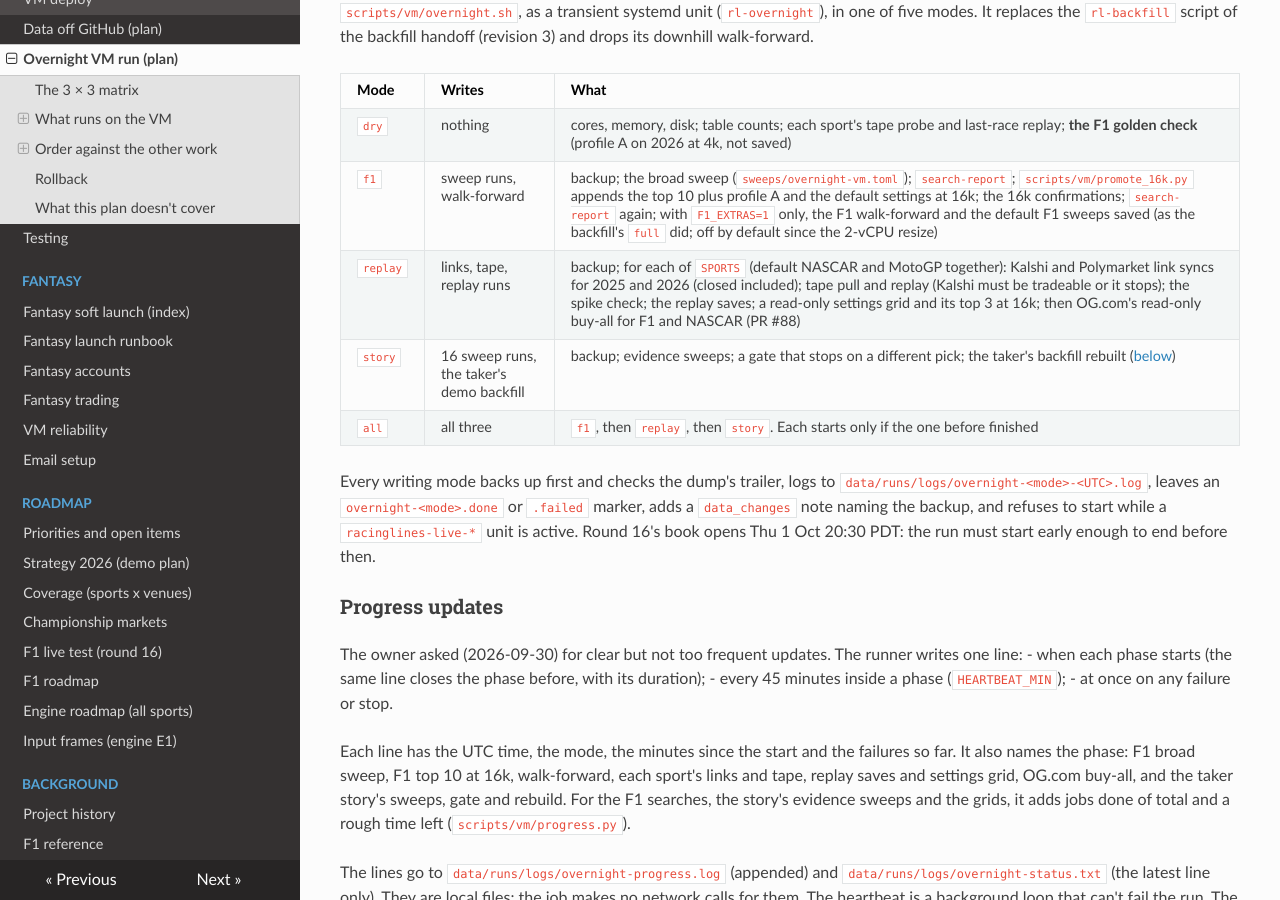
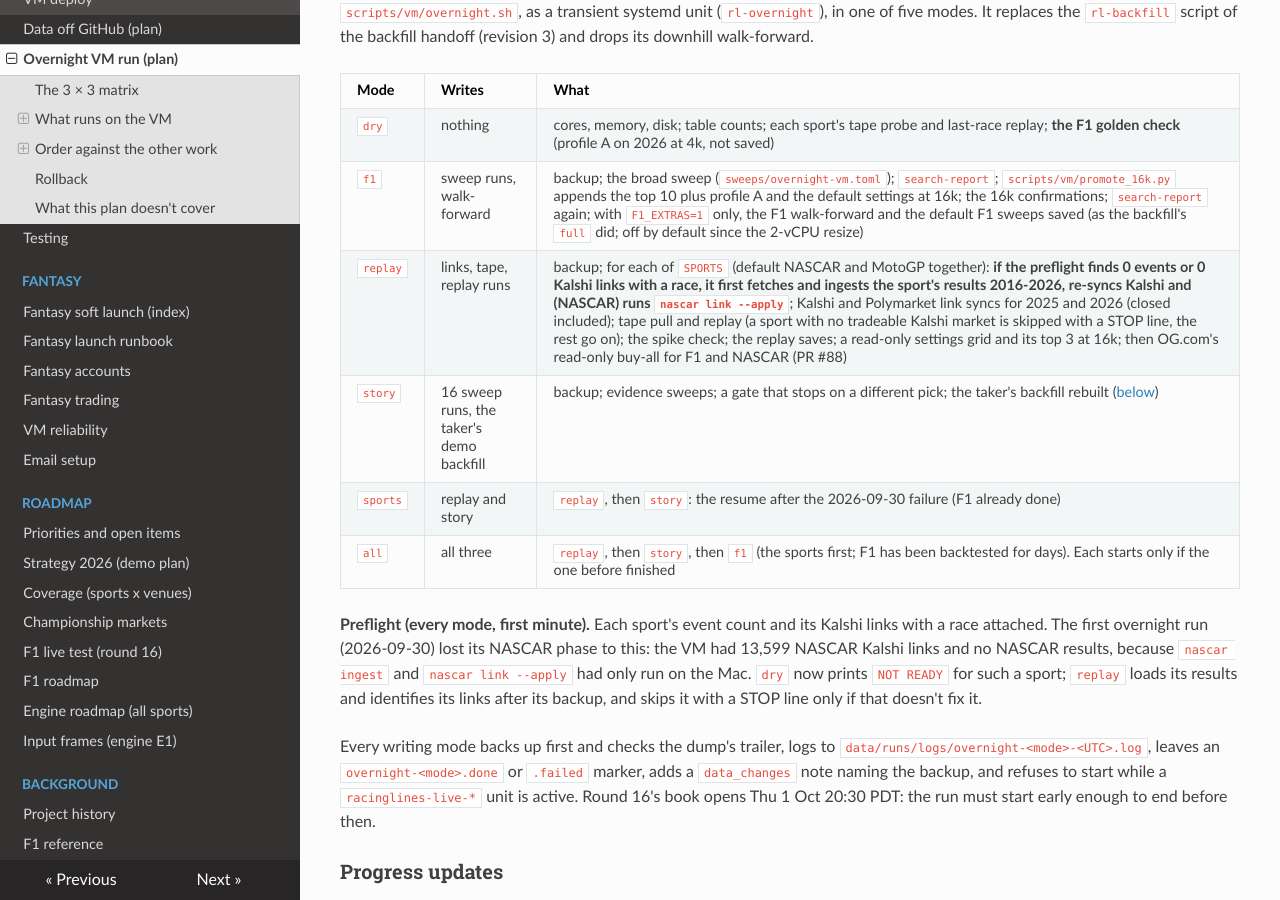
Before and after one commit to lalligagger/racinglines-public, an MkDocs documentation site: the page built from docs/overnight-vm-run.md, in a window 1280 px wide and 900 px high, scrolled down 2043 px. Built offline with MkDocs 1.6.1, drawn with Linux system fonts in a browser that asks for light colours; nearby versions of some CDN libraries; some of the changed text lies outside the part shown.

Commit message:
Overnight VM run: per-sport preflight, auto-load NASCAR/MotoGP results and links, sports first; step 7 (#98)
* Overnight VM run: step 7, the NASCAR champion forecast after the run (read-only, PR #93)

Co-Authored-By: Claude Opus 5.5 <noreply@anthropic.com>
Claude-Session: https://claude.ai/code/session_01EYppBXe5MHrTKtuDVuYnTk

* Overnight VM run: preflight per sport (events, identified Kalshi links), load results and link identity when missing, skip an untradeable sport, sports first

Co-Authored-By: Claude Opus 5.5 <noreply@anthropic.com>
Claude-Session: https://claude.ai/code/session_01EYppBXe5MHrTKtuDVuYnTk

---------

Co-authored-by: Claude <noreply@anthropic.com>

```diff
--- a/docs/overnight-vm-run.md
+++ b/docs/overnight-vm-run.md
@@ -26,7 +26,7 @@ A cell counts at one of three levels:
 | | Polymarket | Kalshi | OG.com |
 |---|---|---|---|
 | **F1** | **Backtested.** Taker profile A, +$1,389 (2026) and +$1,432 (2025) at 16k (PR #85) | **Backtested (maker).** Profile K. The taker replay is not usable until Kalshi candles carry bid/ask (PR #85, section 3) | **Priced.** Drivers' and constructors' champion: `og fair` printed 20 F1 rows on the VM (2026-09-29). Shown in the app only with `RACINGLINES_OG_VENUE=1`, still off on the VM. No backtest yet. **Replayed prices tonight** with PR #88's buy-all on the VM's recorded OG.com prices |
-| **NASCAR** | **0.** 36 markets priced, 0 tradeable at a $0 floor (Mac Stage 1). Diagnostic 1d pending; likely a partial listing failing the coherence check | **Backtested, one race.** 178 tradeable at $0, 56 at $50 (Mac Stage 1, **before PR #89**, so some of those prices may be dead-book 0.50 midpoints). Needs the full tape pulled after #89 and the candle fix (tonight), and the spike check | **Replayed prices tonight** (PR #88's buy-all on the 17 Cup Champion contracts). Not priced by our model: there is no season-champion model for NASCAR |
+| **NASCAR** | **0.** 36 markets priced, 0 tradeable at a $0 floor (Mac Stage 1). Diagnostic 1d pending; likely a partial listing failing the coherence check | **Backtested, one race.** 178 tradeable at $0, 56 at $50 (Mac Stage 1, **before PR #89**, so some of those prices may be dead-book 0.50 midpoints). Needs the full tape pulled after #89 and the candle fix (tonight), and the spike check | **Replayed prices tonight** (PR #88's buy-all on the 17 Cup Champion contracts). **Priced after the run** (PR #93's season forecast: `nascar season --quotes`, read-only, the champion price beside OG.com's 17 contracts and Kalshi's; an indicator, not a trading input) |
 | **MotoGP** | **0.** Never synced | **Priced, tradeable with PR #89.** 22 priced and 0 tradeable before it. With #89 (dead-book 0.50 midpoints rejected, UUID rider ids kept), the Mac's replay shows 13 races, 288 priced, 186 tradeable. The 3 races still untradeable (USA, RSM, AUT) fail real liquidity or coherence gates | **0.** OG.com lists no MotoGP that we know of (not in `exchanges/og.toml`, never probed) |
 
 **Where it stands:** the MotoGP row is zero on the VM until PR #89 is merged and deployed. With it, MotoGP × Kalshi is tradeable on the Mac. After tonight, OG.com has two cells with replayed prices (F1 and NASCAR) and one priced by our model (F1). The OG.com column is zero for backtests, but F1 is priced there, so
@@ -60,9 +60,16 @@ M1 to M4 give every row and every column at least one cell. After that, in order
 |---|---|---|
 | `dry` | nothing | cores, memory, disk; table counts; each sport's tape probe and last-race replay; **the F1 golden check** (profile A on 2026 at 4k, not saved) |
 | `f1` | sweep runs, walk-forward | backup; the broad sweep (`sweeps/overnight-vm.toml`); `search-report`; `scripts/vm/promote_16k.py` appends the top 10 plus profile A and the default settings at 16k; the 16k confirmations; `search-report` again; with `F1_EXTRAS=1` only, the F1 walk-forward and the default F1 sweeps saved (as the backfill's `full` did; off by default since the 2-vCPU resize) |
-| `replay` | links, tape, replay runs | backup; for each of `SPORTS` (default NASCAR and MotoGP together): Kalshi and Polymarket link syncs for 2025 and 2026 (closed included); tape pull and replay (Kalshi must be tradeable or it stops); the spike check; the replay saves; a read-only settings grid and its top 3 at 16k; then OG.com's read-only buy-all for F1 and NASCAR (PR #88) |
+| `replay` | links, tape, replay runs | backup; for each of `SPORTS` (default NASCAR and MotoGP together): **if the preflight finds 0 events or 0 Kalshi links with a race, it first fetches and ingests the sport's results 2016-2026, re-syncs Kalshi and (NASCAR) runs `nascar link --apply`**; Kalshi and Polymarket link syncs for 2025 and 2026 (closed included); tape pull and replay (a sport with no tradeable Kalshi market is skipped with a STOP line, the rest go on); the spike check; the replay saves; a read-only settings grid and its top 3 at 16k; then OG.com's read-only buy-all for F1 and NASCAR (PR #88) |
 | `story` | 16 sweep runs, the taker's demo backfill | backup; evidence sweeps; a gate that stops on a different pick; the taker's backfill rebuilt ([below](#demo-taker-walk-forward-story)) |
-| `all` | all three | `f1`, then `replay`, then `story`. Each starts only if the one before finished |
+| `sports` | replay and story | `replay`, then `story`: the resume after the 2026-09-30 failure (F1 already done) |
+| `all` | all three | `replay`, then `story`, then `f1` (the sports first; F1 has been backtested for days). Each starts only if the one before finished |
+
+**Preflight (every mode, first minute).** Each sport's event count and its Kalshi links with a race attached. The
+first overnight run (2026-09-30) lost its NASCAR phase to this: the VM had 13,599 NASCAR Kalshi links and no NASCAR
+results, because `nascar ingest` and `nascar link --apply` had only run on the Mac. `dry` now prints `NOT READY` for such
+a sport; `replay` loads its results and identifies its links after its backup, and skips it with a STOP line only if
+that doesn't fix it.
 
 Every writing mode backs up first and checks the dump's trailer, logs to `data/runs/logs/overnight-<mode>-<UTC>.log`,
 leaves an `overnight-<mode>.done` or `.failed` marker, adds a `data_changes` note naming the backup, and refuses to start
@@ -211,7 +218,12 @@ shows the taker's decisions with their evidence). It must be merged and deployed
 6. **Morning:** markers, log greps, the two reports (`data/runs/search/overnight-vm/report.md`,
    `data/runs/replay-grid/<sport>/grid.md`) and the spike lines pasted back to the thread, which writes the report,
    the decision-log entry and the `docs/data-changes.md` line. Resize back.
-7. **Later, each with its own go:** M3 (OG.com venue switch), M4 if MotoGP didn't join tonight (`MODE=replay SPORTS=motogp`), N1 to N5, and bucket stages 3 onward.
+7. **After the run's marker is in: the NASCAR champion forecast** (PR #93, already on the VM, no redeploy). Read-only:
+   `nascar fetch` only downloads the points feed to `data/raw/nascar/`, and `nascar season` writes nothing to the
+   database, so no backup. It fills the NASCAR × OG.com cell at the priced level:
+   `racinglines nascar fetch --years 2026 --feeds points-feed`, then
+   `RACINGLINES_NASCAR_SEASON=1 racinglines nascar season --quotes --csv data/runs/nascar-season-2026.csv`.
+8. **Later, each with its own go:** M3 (OG.com venue switch), M4 if MotoGP didn't join tonight (`MODE=replay SPORTS=motogp`), N1 to N5, and bucket stages 3 onward.
 
 ### Expected time (estimates from the cloud sweep's rate, not measured on the VM)
 
```
Also changed, not shown: 1 other file.
